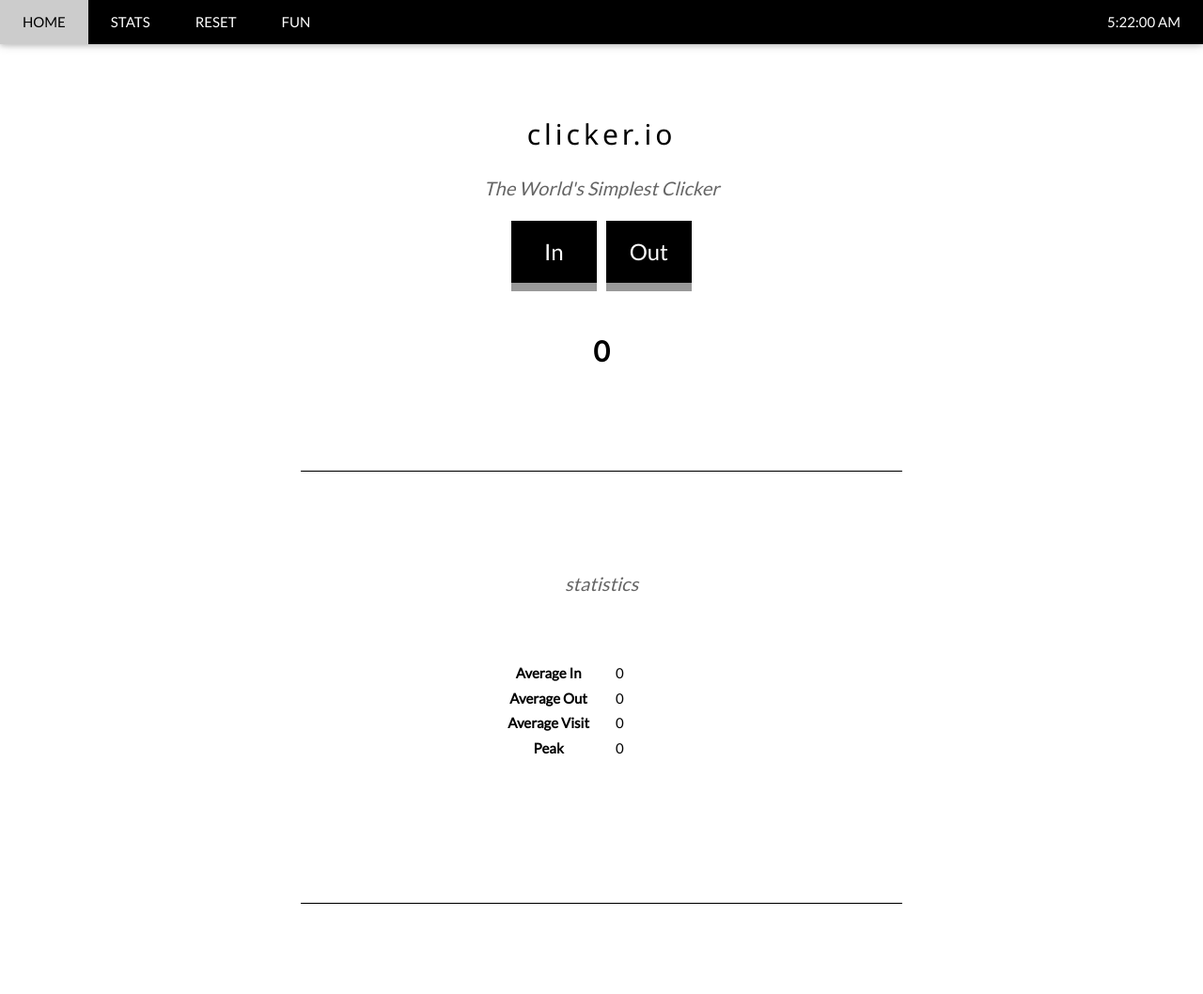
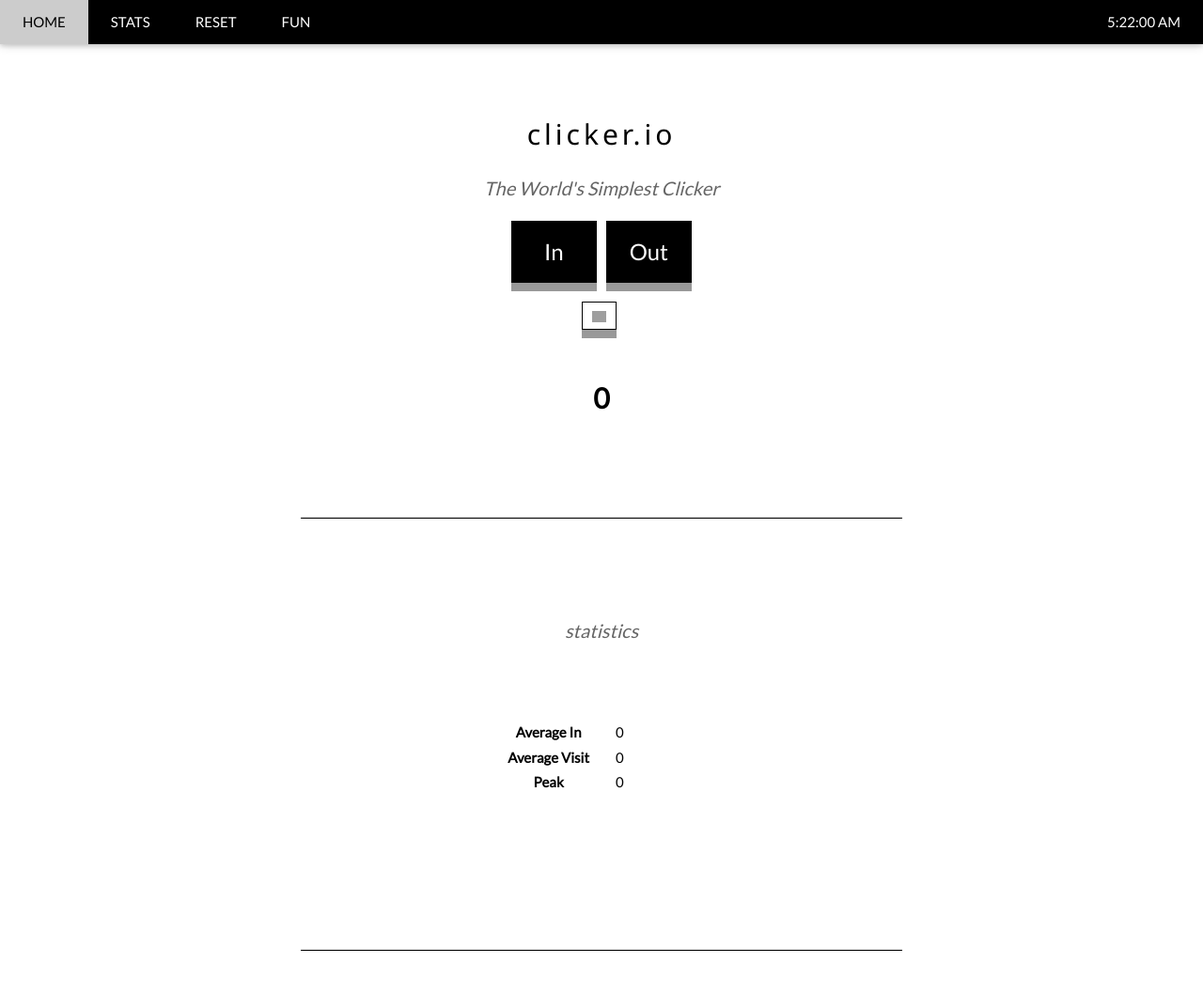
Before and after one commit to Asadjalib/clickerJS, a PHP site: page / in a window 1280 px wide. Shown: the top 1058 px of the page at 94% size. Run offline with PHP 8.4, Linux system fonts and the light colour scheme; grey boxes are pictures that could not be loaded.

Commit message:
added undo button

```diff
--- a/index.html
+++ b/index.html
@@ -60,6 +60,7 @@
         <button class="button-in" id="in">In</button>
         <button class="button-out" id="out">Out</button>
       </div>
+      <button class="button-undo" id="undo"><img src=https://image.flaticon.com/icons/svg/2413/2413514.svg width=15px></button>
       <div id="counter" class="counter">0</div>
       <p id="myClicks"></p>
     </div>
@@ -76,12 +77,8 @@
               <td id="avgin">0</td>
             </tr>
             <tr>
-              <th>Average Out</th>
-              <td id="avgout">0</td>
-            </tr>
-            <tr>
               <th>Average Visit</th>
-              <td id="avgv">0</td>
+              <td id="avgvisit">0</td>
             </tr>
             <tr>
               <th>Peak</th>
--- a/static/main.js
+++ b/static/main.js
@@ -2,6 +2,7 @@ document.addEventListener("DOMContentLoaded", function () {
   document.querySelector("#in").onclick = countUp;
   document.querySelector("#out").onclick = countDown;
   document.querySelector("#reset").onclick = reset;
+  document.querySelector("#undo").onclick = undo;
 });
 
 let counter = 0;
@@ -28,6 +29,24 @@ function showClicks() {
 
 // COMPLETED START
 
+function undo() {
+  myClicks.pop();
+  if (counter == peakClicks && counter > 0) {
+    peakClicks--;
+  }
+  if (myClicks.length == 0) {
+    counter = 0;
+  } else {
+    counter = myClicks[myClicks.length - 1]["total"];
+  }
+
+  document.querySelector("#peakClicks").innerHTML = peakClicks;
+  document.querySelector("#counter").innerHTML = counter;
+  var myJSON = JSON.stringify(myClicks);
+  console.log(myJSON.items);
+  updateAverages();
+}
+
 // increments the count
 function countUp() {
   counter++;
@@ -51,15 +70,13 @@ function countUp() {
   updateAverages();
 }
 function updateAverages() {
-  // showClicks();
+  showClicks();
   ins = arrayOfTimeDifference(myClicks, 1);
   ins = msToTime(ins);
   outs = arrayOfTimeDifference(myClicks, 0);
   outs = msToTime(outs);
   document.querySelector("#avgin").innerHTML = ins;
-  document.querySelector("#avgout").innerHTML = outs;
-  avgv = ins - outs;
-  document.querySelector("avgv").innerHTML = avgv;
+  document.querySelector("#avgvisit").innerHTML = outs;
 }
 
 // decrements the count
--- a/static/styles.css
+++ b/static/styles.css
@@ -11,7 +11,7 @@
   border: none;
   box-shadow: 0 9px #999;
   margin-right: 5px;
-  margin-bottom: 50px;
+  margin-bottom: 20px;
 }
 
 .button-in:hover {
@@ -20,6 +20,32 @@
 
 .button-in:active {
   background-color: rgb(0, 150, 0);
+  box-shadow: 0 5px #666;
+  transform: translateY(4px);
+}
+
+.button-undo {
+  display: inline-block;
+  padding: 5px 10px;
+  font-size: 12px;
+  cursor: pointer;
+  text-align: center;
+  text-decoration: none;
+  outline: none;
+  color: #fff;
+  background-color: white;
+  border: black solid 1px;
+  box-shadow: 0 9px #999;
+  margin-right: 5px;
+  margin-bottom: 50px;
+}
+
+.button-undo:hover {
+  background-color: grey;
+}
+
+.button-undo:active {
+  background-color: white;
   box-shadow: 0 5px #666;
   transform: translateY(4px);
 }
@@ -37,7 +63,7 @@
   border: none;
   box-shadow: 0 9px #999;
   margin-left: 5px;
-  margin-bottom: 50px;
+  margin-bottom: 20px;
 }
 
 .button-out:hover {
```
